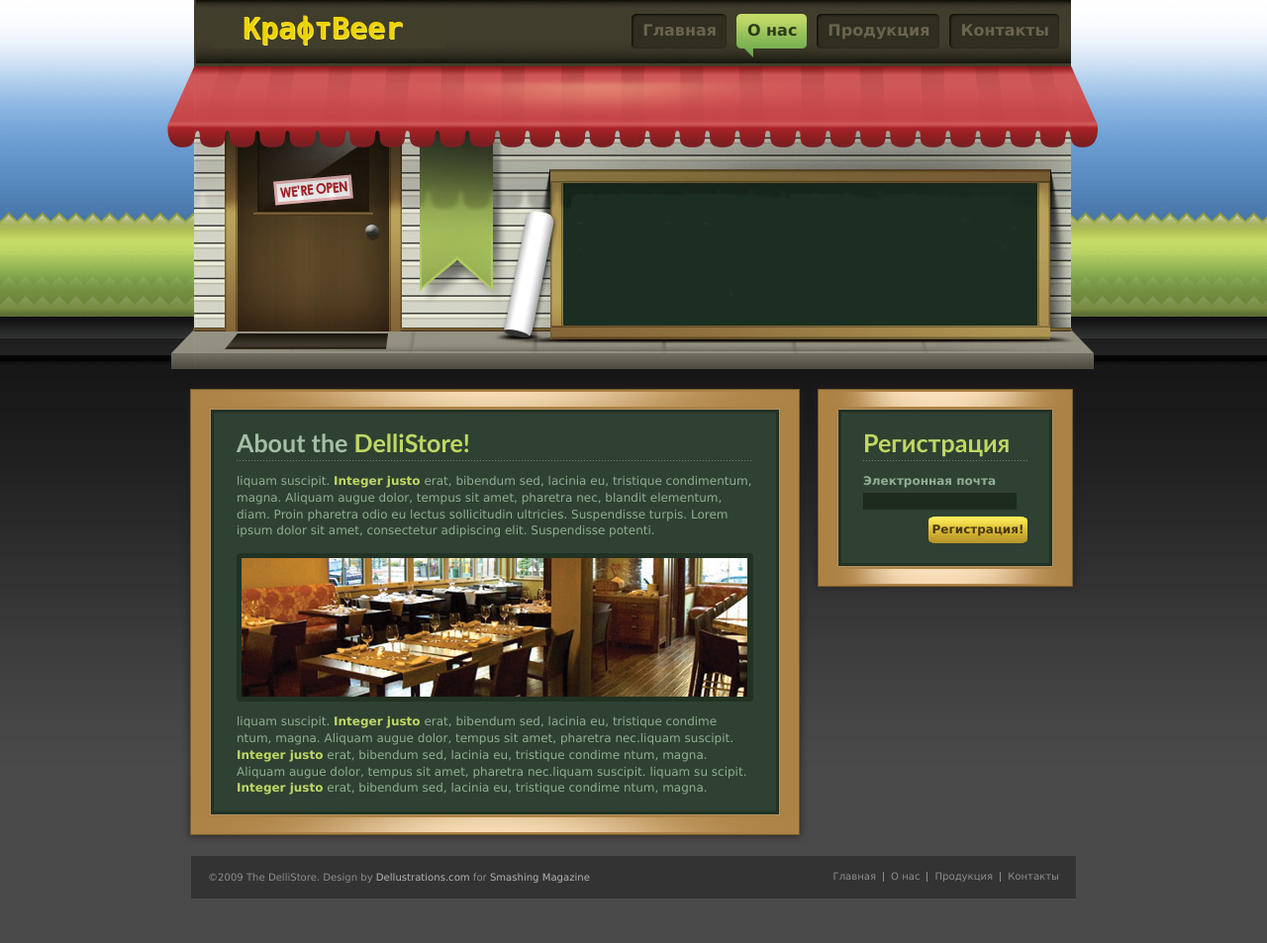
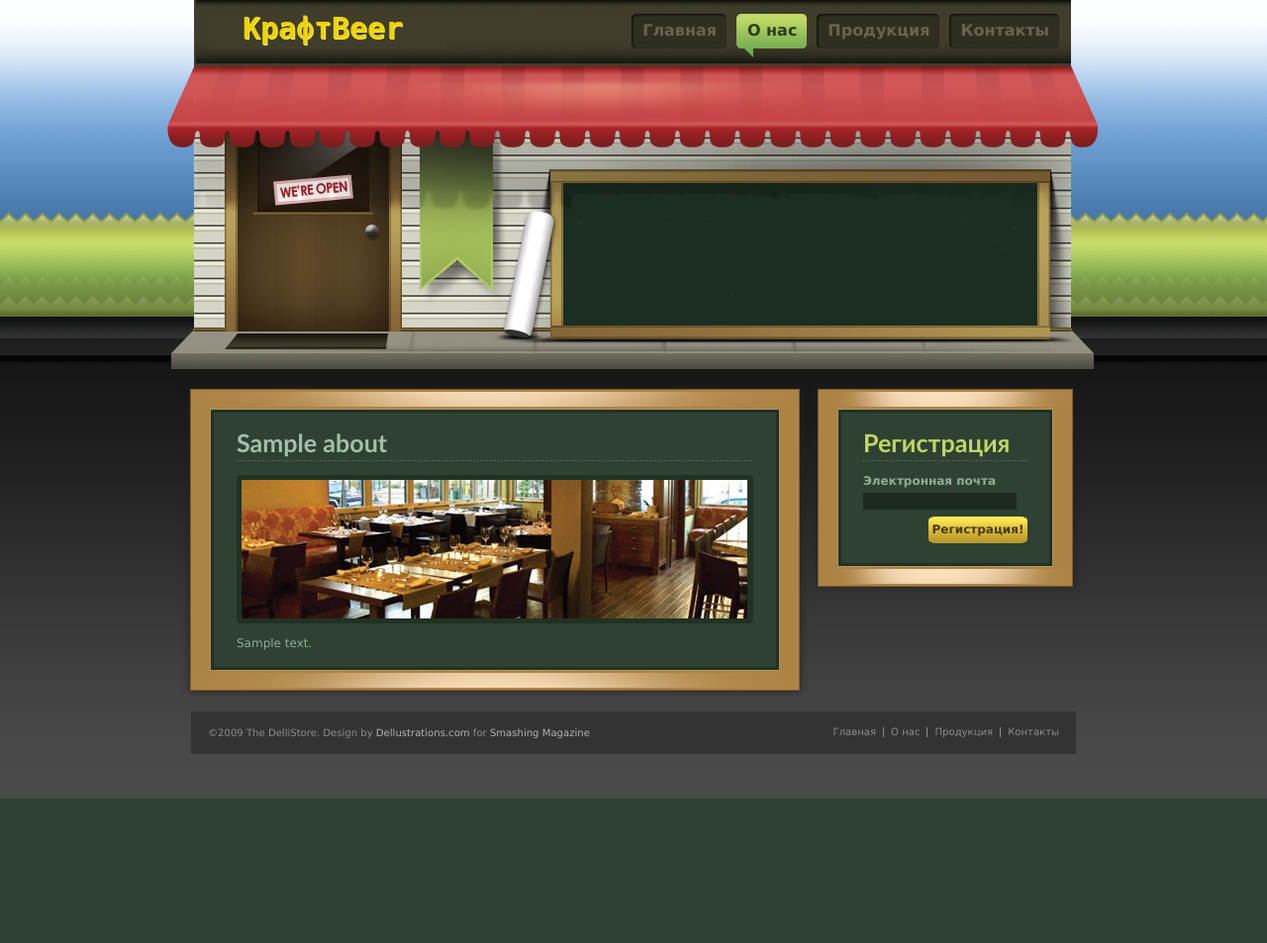
Before and after one commit to DimaWoic/shop, a Django app: template templates/shop/about.html in a window 1280 px wide. Shown: the part 15-968 px from the top of the page at 99% size. After the commit the page ends 822 px from the top, so only its background shows below. Run offline with Django 3.2, Linux system fonts and the light colour scheme; the template is opened without the code that fills it: most values are stand-ins (such as "Sample title", 1, 10 or a date in 2020).

Commit message:
В models.py добавлена модель AboutUs - описывающая таблицу в базе данных с полями заголовок текста описания магагзина и поле текста описания магазина, в views дополнен контроллер AboutUsView, который рендерит страницу О Нас, отредактирован шаблон и добавлены соответствующие теги в шаблон about.html, в admin.py добавлена модель AboutUsAdmin

```diff
--- a/templates/shop/about.html
+++ b/templates/shop/about.html
@@ -14,8 +14,7 @@
 	<div class="block">
 		<div class="block-top"></div>
 		<div class="block-content">
-			<h2>About the <span>DelliStore!</span></h2>
-			<p>liquam suscipit. <strong>Integer justo</strong> erat, bibendum sed, lacinia eu, tristique condimentum, magna. Aliquam augue dolor, tempus sit amet, pharetra nec, blandit elementum, diam. Proin pharetra odio eu lectus sollicitudin ultricies. Suspendisse turpis. Lorem ipsum dolor sit amet, consectetur adipiscing elit. Suspendisse potenti.</p>
+			<h2>{{ about.title }}</h2>
 			<div class="clear">
 				<div class="border-left-top">
 					<div class="border-right-top">
@@ -27,7 +26,7 @@
 					</div>
 				</div>
 			</div>
-			<p>liquam suscipit. <strong>Integer justo</strong> erat, bibendum sed, lacinia eu, tristique condime ntum, magna. Aliquam augue dolor, tempus sit amet, pharetra nec.liquam suscipit. <strong>Integer justo</strong> erat, bibendum sed, lacinia eu, tristique condime ntum, magna. Aliquam augue dolor, tempus sit amet, pharetra nec.liquam suscipit. liquam su scipit. <strong>Integer justo</strong> erat, bibendum sed, lacinia eu, tristique condime ntum, magna.</p>
+			<p>{{ about.about_text }}</p>
 		</div>
 		<div class="block-bottom"></div>
 	</div>
```
Also changed, not shown: admin.py (+6 -1 lines), models.py (+12 -0 lines), views.py (+6 -1 lines).
